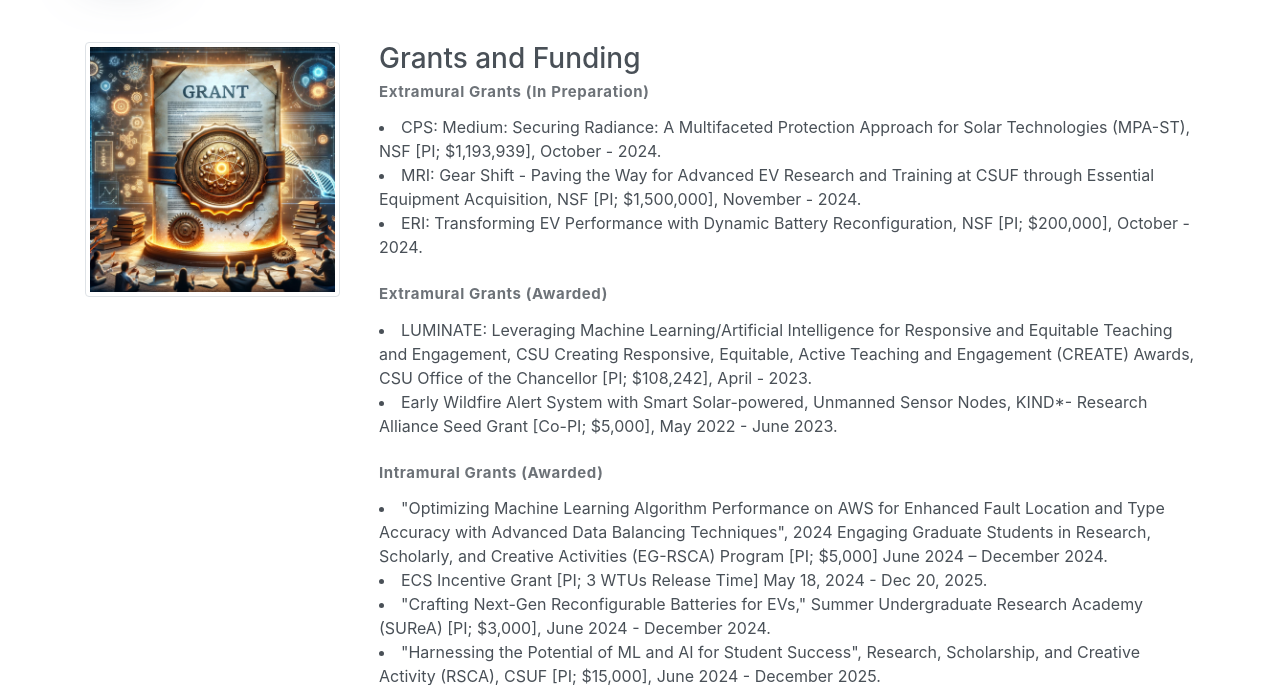
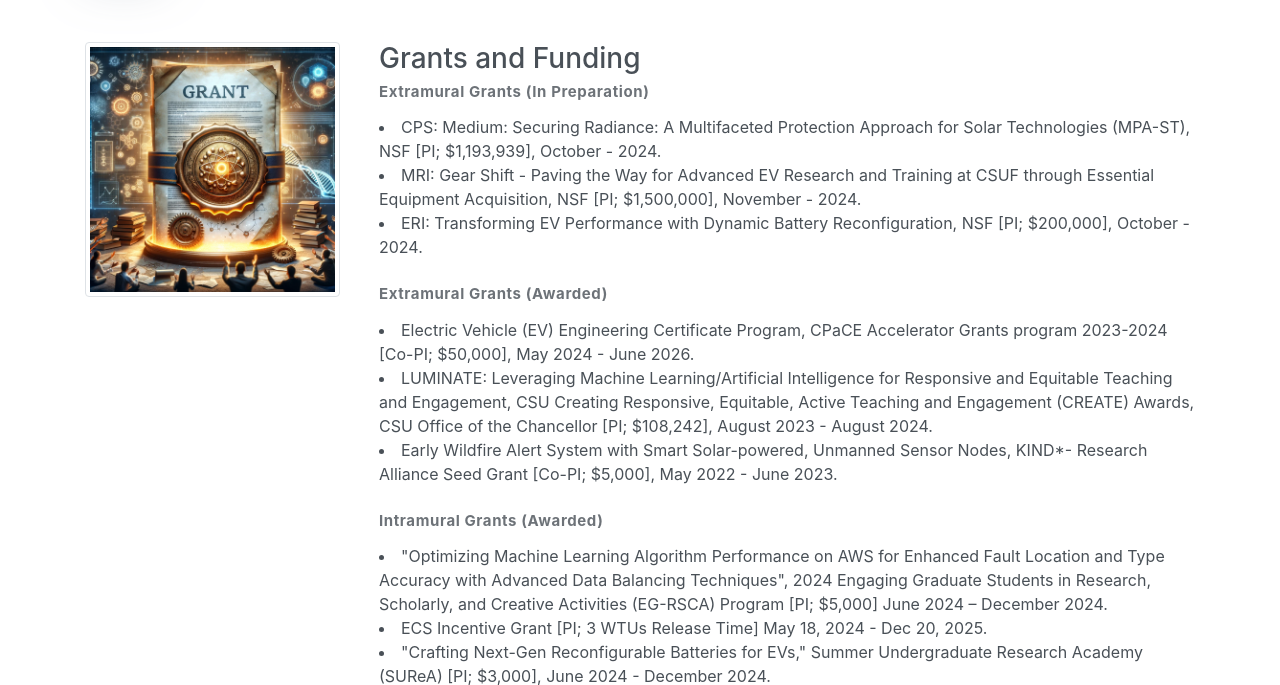
Before and after one commit to ramahto/ramahto.github.io, a plain HTML site: page grants.html in a window 1280 px wide. Shown: the part 102-787 px from the top of the page. Drawn offline with Linux system fonts and the light colour scheme.

Commit message:
Update grants.html

```diff
--- a/grants.html
+++ b/grants.html
@@ -116,7 +116,9 @@
 
 					<br>
 					<p class="subtitle"><strong>Extramural Grants (Awarded)</strong></p>
-                  <li>LUMINATE: Leveraging Machine Learning/Artificial Intelligence for Responsive and Equitable Teaching and Engagement, CSU Creating Responsive, Equitable, Active Teaching and Engagement (CREATE) Awards, CSU Office of the Chancellor [PI; $108,242], April - 2023.</li>
+			 <li>Electric Vehicle (EV) Engineering Certificate Program, CPaCE Accelerator Grants program 2023-2024 [Co-PI; $50,000], May 2024 - June 2026.</li>
+
+                  <li>LUMINATE: Leveraging Machine Learning/Artificial Intelligence for Responsive and Equitable Teaching and Engagement, CSU Creating Responsive, Equitable, Active Teaching and Engagement (CREATE) Awards, CSU Office of the Chancellor [PI; $108,242], August 2023 - August 2024.</li>
 					<li>Early Wildfire Alert System with Smart Solar-powered, Unmanned Sensor Nodes, KIND*- Research Alliance Seed Grant [Co-PI; $5,000], May 2022 - June 2023.</li>
 
 					<br>
```
